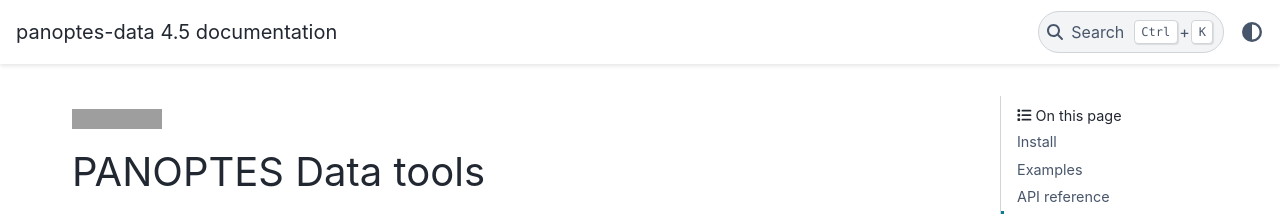
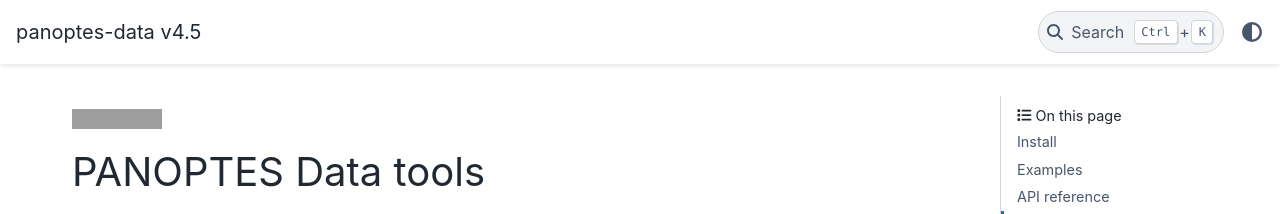
Before and after one commit to panoptes/panoptes-data, a Sphinx documentation site: the page built from docs/index.md, in a window 1280 px wide. Shown: the top 214 px of the page. Built offline with Sphinx 7.4.7 and the PyData theme 0.15.4, drawn with Linux system fonts in a browser that asks for light colours; pages that are not in the unit, such as notebooks, are missing from menus; the version number is read from the project's files by our own code; grey boxes are pictures that could not be loaded.

```diff
--- a/docs/conf.py
+++ b/docs/conf.py
@@ -76,7 +76,6 @@ extensions = [
 
 # Add any paths that contain templates here, relative to this directory.
 templates_path = ["_templates"]
-
 
 # Enable markdown
 extensions.append("myst_parser")
@@ -166,7 +165,6 @@ pygments_style = "sphinx"
 # If this is True, todo emits a warning for each TODO entries. The default is False.
 todo_emit_warnings = True
 
-
 # -- Options for HTML output -------------------------------------------------
 
 # The theme to use for HTML and HTML Help pages.  See the documentation for
@@ -177,8 +175,8 @@ html_theme = "pydata_sphinx_theme"
 # further.  For a list of options available for each theme, see the
 # documentation.
 html_theme_options = {
-    "sidebar_width": "300px",
-    "page_width": "1200px"
+    # "sidebar_width": "300px",
+    # "page_width": "1200px"
 }
 
 # Add any paths that contain custom themes here, relative to this directory.
@@ -186,10 +184,10 @@ html_theme_options = {
 
 # The name for this set of Sphinx documents.  If None, it defaults to
 # "<project> v<release> documentation".
-# html_title = None
+html_title = f"{project} v{version}"
 
 # A shorter title for the navigation bar.  Default is the same as html_title.
-# html_short_title = None
+html_short_title = f"{project}"
 
 # The name of an image file (relative to this directory) to place at the top
 # of the sidebar.
@@ -249,7 +247,6 @@ html_static_path = ["_static"]
 # Output file base name for HTML help builder.
 htmlhelp_basename = "panoptes-data-doc"
 
-
 # -- Options for LaTeX output ------------------------------------------------
 
 latex_elements = {
@@ -290,6 +287,7 @@ latex_documents = [
 # -- External mapping --------------------------------------------------------
 python_version = ".".join(map(str, sys.version_info[0:2]))
 intersphinx_mapping = {
+    "astropy": ("https://docs.astropy.org/en/stable", None),
     "sphinx": ("https://www.sphinx-doc.org/en/master", None),
     "python": ("https://docs.python.org/" + python_version, None),
     "matplotlib": ("https://matplotlib.org", None),
```
